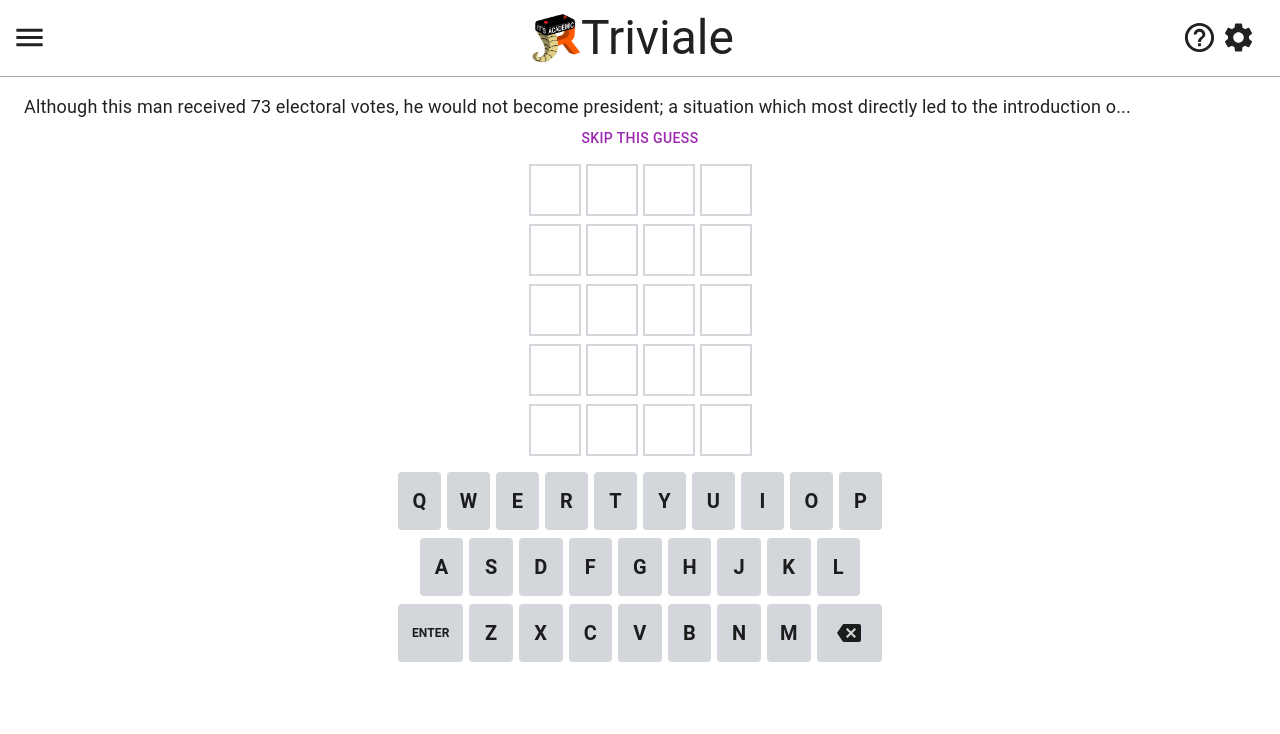
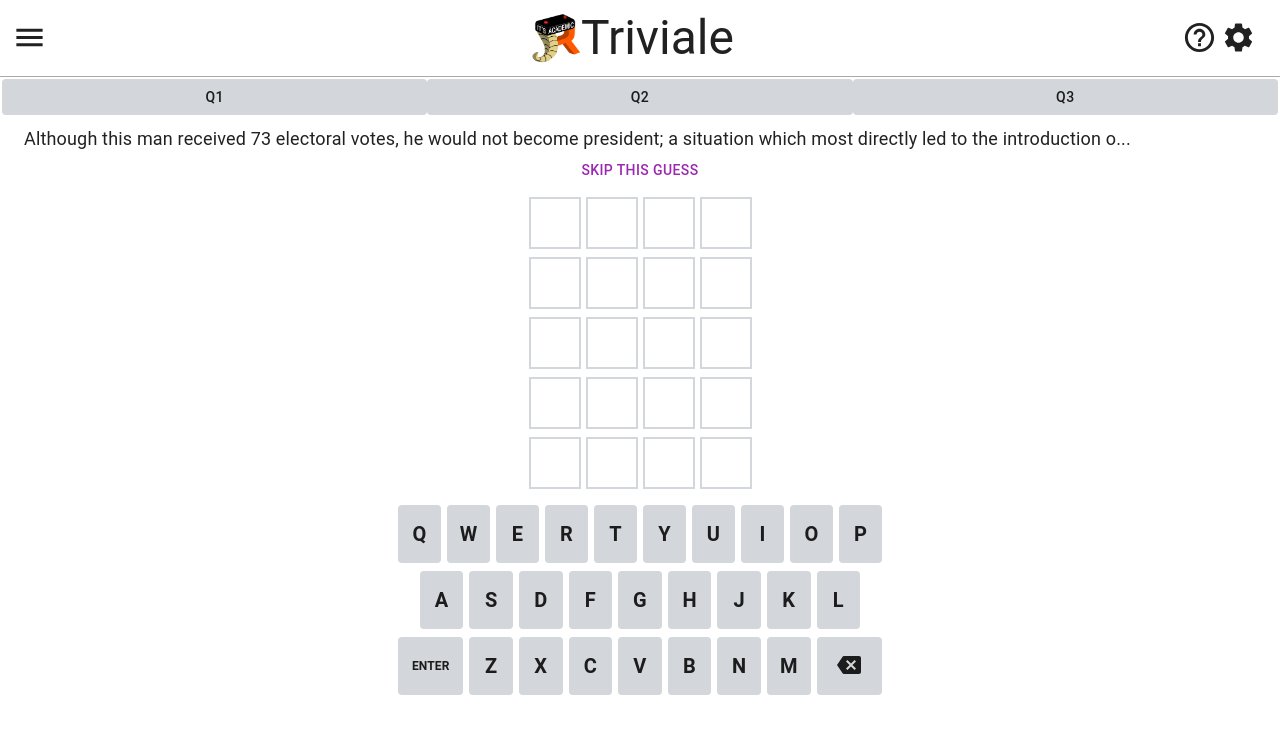
Before and after one commit to dotcomstar/Triviale, a React (Vite) app: page / in a window 1280 px wide. Shown: the top 734 px of the page. Built offline with nearby package versions, Linux system fonts and the light colour scheme; what simple-zustand-devtools would draw is missing.

Commit message:
Add progress bar for questions

```diff
--- a/src/App.tsx
+++ b/src/App.tsx
@@ -7,7 +7,8 @@ import Keyboard from "./components/keyboard/Keyboard";
 import GameGrid from "./components/grid/GameGrid";
 import useCurrGuessStore from "./stores/currGuessStore";
 import useGameStateStore from "./stores/gameStateStore";
-import { MAX_CHALLENGES, QUESTIONS_PER_DAY } from "./constants/settings";
+import { MAX_CHALLENGES } from "./constants/settings";
+import ProgressBar from "./components/progressBar/ProgressBar";
 
 function App() {
   const { data } = useQuestions();
@@ -16,14 +17,13 @@ function App() {
     questionNumber,
     makeGuess,
     guessNumber,
-    moveToNextQuestion,
+    moveToQuestion,
     gameState,
     questionState,
     winGame,
     loseGame,
     winQuestion,
     loseQuestion,
-    resetQuestion,
   } = useGameStateStore();
   const question = data[questionNumber].question;
   const answer = data[questionNumber].answer.toLocaleUpperCase();
@@ -34,7 +34,10 @@ function App() {
         <Grid item xs={12}>
           <NavBar />
         </Grid>
-        <Grid item xs={12} sx={{ mx: 3, pt: 2 }}>
+        <Grid item xs={12}>
+          <ProgressBar />
+        </Grid>
+        <Grid item xs={12} sx={{ mx: 3, pt: 1 }}>
           <ExpandableText>{question}</ExpandableText>
         </Grid>
         <Grid item xs={12} sx={{ px: 1, mb: 1 }}>
@@ -44,7 +47,10 @@ function App() {
           <Keyboard
             onChar={(c) => {
               console.log(c);
-              if (index < answer.length && questionState === "inProgress") {
+              if (
+                index < answer.length &&
+                questionState[questionNumber] === "inProgress"
+              ) {
                 addChar(c);
               }
             }}
@@ -54,34 +60,36 @@ function App() {
             }}
             onEnter={() => {
               console.log("enter");
-              console.log(questionState);
               if (index === answer.length) {
                 if (guess.join("") === answer) {
-                  console.log("Correct!");
-                  winQuestion();
-                  if (questionNumber >= QUESTIONS_PER_DAY - 1) {
-                    console.log("Won the game");
-                    winGame();
-                  }
+                  winQuestion(questionNumber);
                 } else if (guessNumber >= MAX_CHALLENGES - 1) {
-                  loseQuestion();
-                  console.log("Lost the question :(");
-                  if (questionNumber >= QUESTIONS_PER_DAY - 1) {
-                    console.log("Lost the game");
-                    loseGame();
-                  }
+                  loseQuestion(questionNumber);
                 } else {
                   console.log("Incorrect :(");
                 }
                 makeGuess(guess);
                 resetGuess();
               }
+              if (!questionState.includes("inProgress")) {
+                if (
+                  questionState.reduce(
+                    (acc, state) => acc && state === "won",
+                    true
+                  )
+                ) {
+                  winGame();
+                  return;
+                } else {
+                  loseGame();
+                  return;
+                }
+              }
               if (
-                questionState !== "inProgress" &&
+                questionState[questionNumber] !== "inProgress" &&
                 gameState === "inProgress"
               ) {
-                resetQuestion();
-                moveToNextQuestion();
+                moveToQuestion(questionNumber + 1);
               }
             }}
             isRevealing={false}
--- /dev/null
+++ b/src/components/progressBar/ProgressBar.tsx
@@ -0,0 +1,39 @@
+import { Button, Stack } from "@mui/material";
+import { QUESTIONS_PER_DAY } from "../../constants/settings";
+import useGameStateStore from "../../stores/gameStateStore";
+
+const ProgressBar = () => {
+  const { moveToQuestion, questionState } = useGameStateStore();
+
+  return (
+    <Stack
+      direction="row"
+      padding="2px"
+      justifyContent="center"
+      alignItems="center"
+    >
+      {Array(QUESTIONS_PER_DAY)
+        .fill("")
+        .map((_, i) => (
+          <Button
+            key={i}
+            fullWidth
+            variant="contained"
+            onClick={() => moveToQuestion(i)}
+            disableElevation
+            color={
+              questionState[i] === "inProgress"
+                ? undefined
+                : questionState[i] === "won"
+                ? "success"
+                : "error"
+            }
+          >
+            {`Q${i + 1}`}
+          </Button>
+        ))}
+    </Stack>
+  );
+};
+
+export default ProgressBar;
--- a/src/components/question/ExpandableText.tsx
+++ b/src/components/question/ExpandableText.tsx
@@ -23,7 +23,7 @@ const ExpandableText = ({ children }: Props) => {
   const makeGuess = useGameStateStore((s) => s.makeGuess);
   const resetGuess = useCurrGuessStore((s) => s.resetGuess);
   const questionState = useGameStateStore((s) => s.questionState);
-  const { gameState, resetQuestion, moveToNextQuestion } = useGameStateStore();
+  const { gameState, moveToQuestion, questionNumber } = useGameStateStore();
   const randomIndex = Math.floor(Math.random() * WIN_MESSAGES.length);
 
   return (
@@ -32,22 +32,30 @@ const ExpandableText = ({ children }: Props) => {
       {guessNumber < MAX_CHALLENGES && (
         <Button
           onClick={() => {
-            if (questionState !== "inProgress" && gameState === "inProgress") {
-              resetQuestion();
-              moveToNextQuestion();
+            if (
+              questionState[questionNumber] !== "inProgress" &&
+              gameState === "inProgress"
+            ) {
+              console.log(gameState.indexOf("inProgress"));
+              moveToQuestion(gameState.indexOf("inProgress") + 1); // Move to next unfinished question, if such a question exists.
             }
-            if (questionState === "inProgress") {
+            if (questionState[questionNumber] === "inProgress") {
               makeGuess([]);
             }
             resetGuess();
           }}
           color="secondary"
-          variant={questionState === "inProgress" ? "text" : "contained"}
+          variant={
+            questionState[questionNumber] === "inProgress"
+              ? "text"
+              : "contained"
+          }
           sx={{ mb: 1 }}
         >
-          {questionState === "inProgress"
+          {questionState[questionNumber] === "inProgress"
             ? SKIP_BUTTON_TEXT
-            : WIN_MESSAGES[randomIndex] + " " + NEXT_QUESTIONS_TEXT}
+            : WIN_MESSAGES[randomIndex] +
+              (gameState === "inProgress" ? " " + NEXT_QUESTIONS_TEXT : "")}
         </Button>
       )}
     </Stack>
--- a/src/stores/gameStateStore.ts
+++ b/src/stores/gameStateStore.ts
@@ -1,19 +1,18 @@
 import { create } from "zustand";
 import { mountStoreDevtool } from "simple-zustand-devtools";
-import { MAX_CHALLENGES } from "../constants/settings";
+import { MAX_CHALLENGES, QUESTIONS_PER_DAY } from "../constants/settings";
 
-type WinState = "won" | "lost" | "inProgress";
+export type WinState = "won" | "lost" | "inProgress";
 
 interface GameStateStore {
   gameState: WinState;
-  questionState: WinState;
+  questionState: WinState[];
   questionNumber: number;
   guessNumber: number;
   makeGuess: (guess: string[]) => void;
-  moveToNextQuestion: () => void;
-  winQuestion: () => void;
-  loseQuestion: () => void;
-  resetQuestion: () => void;
+  moveToQuestion: (id: number) => void;
+  winQuestion: (id: number) => void;
+  loseQuestion: (id: number) => void;
   winGame: () => void;
   loseGame: () => void;
   guesses: string[][][];
@@ -21,7 +20,7 @@ interface GameStateStore {
 
 const useGameStateStore = create<GameStateStore>((set) => ({
   gameState: "inProgress",
-  questionState: "inProgress",
+  questionState: Array(QUESTIONS_PER_DAY).fill("inProgress"),
   questionNumber: 0,
   guessNumber: 0,
   guesses: [
@@ -29,15 +28,37 @@ const useGameStateStore = create<GameStateStore>((set) => ({
     Array(MAX_CHALLENGES).fill([]),
     Array(MAX_CHALLENGES).fill([]),
   ],
-  winGame: () => set(() => ({ gameState: "won" })),
-  loseGame: () => set(() => ({ gameState: "lost" })),
-  winQuestion: () => set(() => ({ questionState: "won" })),
-  loseQuestion: () => set(() => ({ questionState: "lost" })),
-  resetQuestion: () => set(() => ({ questionState: "inProgress" })),
-  moveToNextQuestion: () =>
+  winGame: () => {
+    console.log("Won the game");
+    set(() => ({ gameState: "won" }));
+  },
+  loseGame: () => {
+    console.log("Lost the game");
+    set(() => ({ gameState: "lost" }));
+  },
+  winQuestion: (id: number) => {
+    console.log("Correct!");
     set((state) => ({
-      questionNumber: state.questionNumber + 1,
-      guessNumber: 0,
+      questionState: [
+        ...state.questionState.map((s, i) => (i === id ? "won" : s)),
+      ],
+    }));
+  },
+  loseQuestion: (id: number) => {
+    console.log("Lost the question :(");
+    set((state) => ({
+      questionState: [
+        ...state.questionState.map((s, i) => (i === id ? "lost" : s)),
+      ],
+    }));
+  },
+  moveToQuestion: (id: number) =>
+    set((state) => ({
+      questionNumber: id,
+      guessNumber: state.guesses[id].reduce(
+        (acc, guess) => (acc + guess.length > 0 ? 1 : 0),
+        0
+      ),
     })),
   makeGuess: (guess: string[]) => {
     set((state) => ({
```
